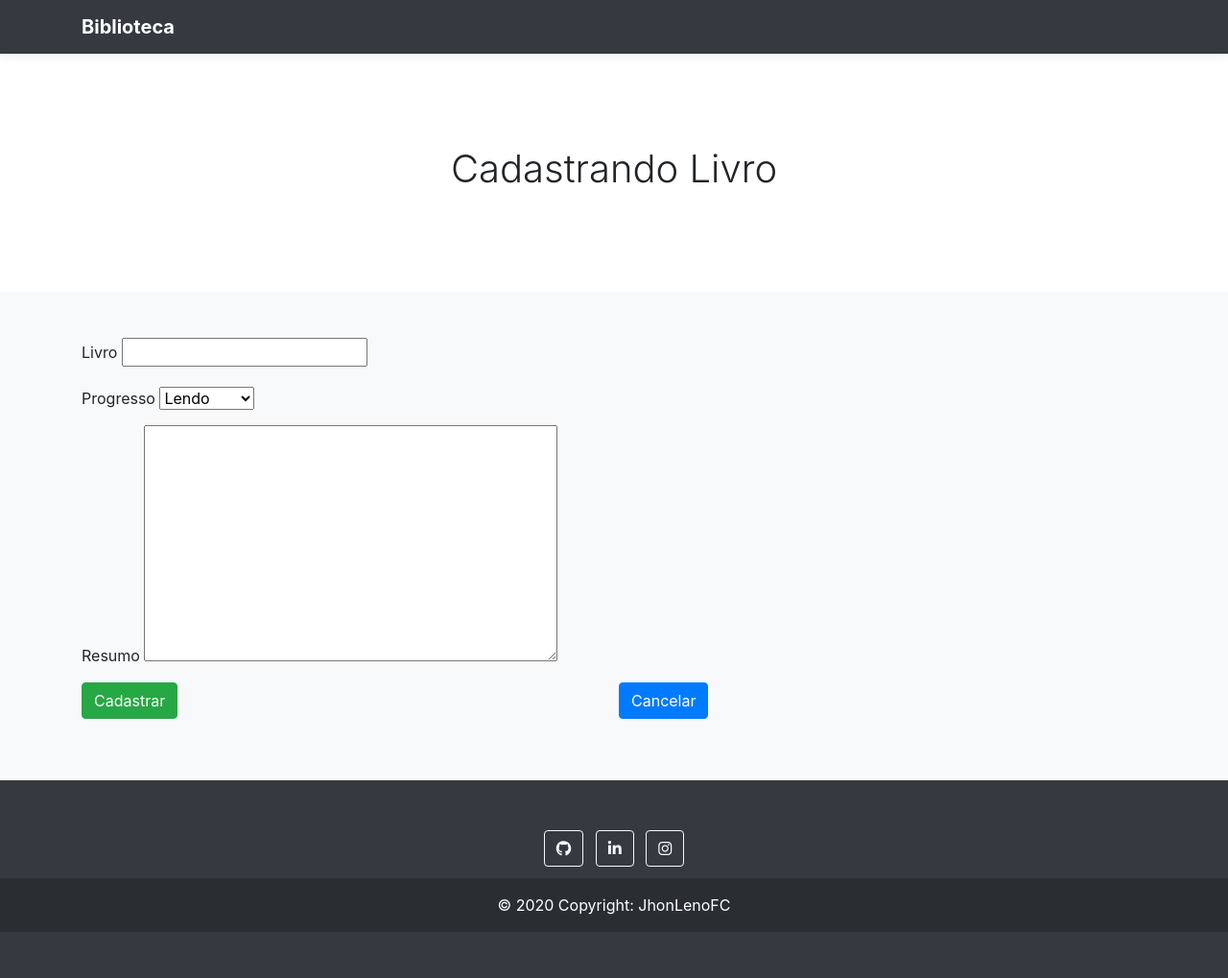
After one commit to jhonlenodev/Sistema_Biblioteca, a Django app: page /livros/cadastrar in a window 1280 px wide. The commit adds this page. Shown: the whole page at 96% size. Run offline with Django 3.2, Linux system fonts and the light colour scheme; some libraries are stand-ins or nearby versions.

Commit message:
Gerenciamento de livros

```diff
--- a/livros/forms.py
+++ b/livros/forms.py
@@ -0,0 +1,8 @@
+from django import forms
+from django.db.models import fields
+from livros.models import *
+
+class LivroForm(forms.ModelForm):
+    class Meta:
+        model = Livro
+        fields = '__all__'
--- a/livros/urls.py
+++ b/livros/urls.py
@@ -3,5 +3,8 @@ from livros import views
 
 urlpatterns = [
     path('', views.index, name='home'),
-    path('livros/<int:livro_id>/', views.detalhes, name='detalhes')
+    path('livros/<int:livro_id>/', views.detalhes, name='detalhes'),
+    path('livros/cadastrar', views.cadastrar, name='cadastrar'),
+    path('livros/editar/<int:livro_id>/', views.editar, name='editar'),
+    path('livros/excluit<int:livro_id>/', views.excluir, name='excluir')
 ]
--- a/livros/views.py
+++ b/livros/views.py
@@ -1,6 +1,8 @@
 import livros
-from django.shortcuts import render
+from django.core.checks import messages
+from django.shortcuts import redirect, render
 from livros.models import Livro
+from livros.forms import *
 
 def index(request):
     livros = Livro.objects.all()
@@ -9,3 +11,30 @@ def index(request):
 def detalhes(request, livro_id):
     livro = Livro.objects.get(pk=livro_id)
     return render(request, 'detalhes.html', {'livro':livro})
+
+def cadastrar(request):
+    if request.method == 'POST':
+        form = LivroForm(request.POST)
+
+        if form.is_valid():
+            form.save()
+            return redirect(index)
+        return render(request, 'cadastrar.html', {'form':form})
+
+    form = LivroForm()
+    return render(request, 'cadastrar.html', {'form':form})
+
+def editar(request, livro_id):
+    livro = Livro.objects.get(pk=livro_id)
+    form = LivroForm(request.POST or None, instance=livro)
+
+    if form.is_valid():
+        form.save()
+        return redirect(index)
+    return render(request, 'editar.html', {'form':form})
+
+def excluir(request, livro_id):
+    livro = Livro.objects.get(pk=livro_id)
+    livro.delete()
+
+    return redirect(index)
--- a/templates/base.html
+++ b/templates/base.html
@@ -4,9 +4,11 @@
     <meta charset="UTF-8">
     <meta http-equiv="X-UA-Compatible" content="IE=edge">
     <meta name="viewport" content="width=device-width, initial-scale=1.0">
+    <link rel="stylesheet" href="https://stackpath.bootstrapcdn.com/bootstrap/4.1.3/css/bootstrap.min.css" integrity="sha384-MCw98/SFnGE8fJT3GXwEOngsV7Zt27NXFoaoApmYm81iuXoPkFOJwJ8ERdknLPMO" crossorigin="anonymous">
     <title>Biblioteca</title>
 </head>
 <body>
+    <a href="{% url 'home' %}"><h1>Livros</h1></a>
     {% block content %}
     {% endblock %}
 </body>
--- /dev/null
+++ b/templates/cadastrar.html
@@ -0,0 +1,40 @@
+{% extends 'index.html' %}
+{% block title %}
+<section class="jumbotron text-center">
+    <div class="container">
+        <h1 class="jumbotron-heading">Cadastrando Livro</h1>
+    </div>
+</section>
+{% endblock %}
+
+{% block content %}
+<form action="" method="post">
+    {% csrf_token %}
+    <div class="form-row">
+        <div class="form-group col-md-12">
+            <label>Livro</label>
+            {{ form.livro }}
+        </div>
+    </div>
+    <div class="form-row">
+        <div class="form-group col-md-12">
+            <label">Progresso</label>
+             {{ form.finalizado }}
+        </div>
+    </div>
+    <div class="form-row">
+        <div class="form-group col-md-12">
+            <label">Resumo</label>
+                        {{ form.resumo }}
+        </div>
+    </div>
+    <div class="form-row">
+        <div class="form-group col-md-6">
+                <button type="submit" class="btn btn-success">Cadastrar</button>
+        </div>
+        <div class="form-group col-md-6">
+            <a href="{% url 'home' %}"><button type="button" class="btn btn-primary">Cancelar</button></a>
+        </div>
+    </div>
+</form>
+{% endblock %}
--- a/templates/detalhes.html
+++ b/templates/detalhes.html
@@ -1,9 +1,9 @@
 {% extends 'base.html' %}
 
 {% block content %}
-    <h1>Livros</h1>
     <ul>
         <li>Titulo : {{ livro.livro }}</li>
+        <li>{{ livro.finalizado }}</li>
         <li> Resumo : {{ livro.resumo }}</li>
     </ul>
 {% endblock %}
--- /dev/null
+++ b/templates/index.html
@@ -0,0 +1,145 @@
+<!doctype html>
+<html lang="en">
+
+<head>
+    <meta charset="utf-8">
+    <meta name="viewport" content="width=device-width, initial-scale=1, shrink-to-fit=no">
+    <meta name="description" content="">
+    <meta name="author" content="">
+
+
+    <link rel="canonical" href="https://getbootstrap.com/docs/4.0/examples/album/">
+    <link rel="stylesheet" href="https://stackpath.bootstrapcdn.com/bootstrap/4.1.3/css/bootstrap.min.css"
+        integrity="sha384-MCw98/SFnGE8fJT3GXwEOngsV7Zt27NXFoaoApmYm81iuXoPkFOJwJ8ERdknLPMO" crossorigin="anonymous">
+    <!-- Bootstrap core CSS -->
+    <link href="../../dist/css/bootstrap.min.css" rel="stylesheet">
+    <script src="https://kit.fontawesome.com/0cacedce24.js" crossorigin="anonymous"></script>
+    <!-- Custom styles for this template -->
+    <style>
+        :root {
+            --jumbotron-padding-y: 3rem;
+        }
+
+        .jumbotron {
+            padding-top: var(--jumbotron-padding-y);
+            padding-bottom: var(--jumbotron-padding-y);
+            margin-bottom: 0;
+            background-color: #fff;
+        }
+
+        @media (min-width: 768px) {
+            .jumbotron {
+                padding-top: calc(var(--jumbotron-padding-y) * 2);
+                padding-bottom: calc(var(--jumbotron-padding-y) * 2);
+            }
+        }
+
+        .jumbotron p:last-child {
+            margin-bottom: 0;
+        }
+
+        .jumbotron-heading {
+            font-weight: 300;
+        }
+
+        .jumbotron .container {
+            max-width: 40rem;
+        }
+
+        footer {
+            padding-top: 3rem;
+            padding-bottom: 3rem;
+        }
+
+        footer p {
+            margin-bottom: .25rem;
+        }
+
+        .box-shadow {
+            box-shadow: 0 .25rem .75rem rgba(0, 0, 0, .05);
+        }
+    </style>
+    <title>📚 Biblioteca</title>
+</head>
+
+<body>
+
+    <header>
+        <div class="navbar navbar-dark bg-dark box-shadow">
+            <div class="container d-flex justify-content-between">
+                <a href="{% url 'home' %}" class="navbar-brand d-flex align-items-center">
+                    <strong>Biblioteca</strong>
+                </a>
+            </div>
+        </div>
+    </header>
+
+    <main role="main">
+        {% block title %}
+
+        {% endblock %}
+
+        <div class="album py-5 bg-light">
+            <div class="container">
+                {% block content %}
+                {% endblock %}
+            </div>
+        </div>
+
+    </main>
+
+
+
+    <!-- Remove the container if you want to extend the Footer to full width. -->
+    <div class="">
+
+        <footer class="bg-dark text-center text-white">
+            <!-- Grid container -->
+            <div class="container p-12 pb-6">
+                <!-- Section: Social media -->
+                <section class="mb-2">
+
+
+                    <!-- Instagram -->
+                    <a class="btn btn-outline-light btn-floating m-1" href="https://github.com/jhonlenodev"
+                    target="_blank"><i class="fab fa-github"></i></a>
+
+                    <!-- Linkedin -->
+                    <a class="btn btn-outline-light btn-floating m-1"
+                        href="https://www.linkedin.com/in/jhon-leno-b89837211/" target="_blank"><i
+                            class="fab fa-linkedin-in"></i></a>
+
+                    <!-- Github -->
+                    <a class="btn btn-outline-light btn-floating m-1" href="https://www.instagram.com/jhonlenofc/"
+                        target="_blank">
+                        <i class="fab fa-instagram"></i></a>
+
+                    <!-- Section: Social media -->
+            </div>
+            <!-- Grid container -->
+
+            <!-- Copyright -->
+            <div class="text-center p-3" style="background-color: rgba(0, 0, 0, 0.2);">
+                © 2020 Copyright: JhonLenoFC
+            </div>
+            <!-- Copyright -->
+        </footer>
+
+    </div>
+    <!-- End of .container -->
+
+
+
+    <!-- Bootstrap core JavaScript
+    ================================================== -->
+    <!-- Placed at the end of the document so the pages load faster -->
+    <script src="https://code.jquery.com/jquery-3.2.1.slim.min.js"
+        integrity="sha384-KJ3o2DKtIkvYIK3UENzmM7KCkRr/rE9/Qpg6aAZGJwFDMVNA/GpGFF93hXpG5KkN"
+        crossorigin="anonymous"></script>
+    <script>window.jQuery || document.write('<script src="../../assets/js/vendor/jquery-slim.min.js"><\/script>')</script>
+    <script src="../../assets/js/vendor/popper.min.js"></script>
+    <script src="../../dist/js/bootstrap.min.js"></script>
+    <script src="../../assets/js/vendor/holder.min.js"></script>
+</body>
+
+</html>
```
Also changed, not shown: templates/editar.html (added, +40 -0 lines), templates/home.html (+34 -5 lines), db.sqlite3.
